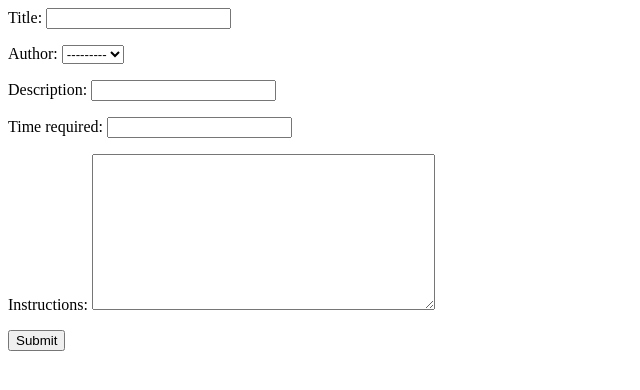
After one commit to dbobbgit/recipebox, a Django app: page /addrecipe/ in a window 1280 px wide. The commit adds this page. Shown: the top 390 px of the page, without its empty margins (0-640 px from the left). Run offline with Django 3.2, Linux system fonts and the light colour scheme; data that the repository does not hold is empty.

Commit message:
creates generic_form.html template to add author and recipes, clickable links on homepage to add recipes and authors with reverse to homepage after submit, endpoints in urls.py and new views

```diff
--- a/recipe_app/forms.py
+++ b/recipe_app/forms.py
@@ -15,7 +15,7 @@ Recipe:
     - Instructions: TextField
 """
 
-class Author(forms.ModelForm):
+class AddAuthorForm(forms.ModelForm):
     class Meta:
         model = Author
         fields = [
@@ -26,6 +26,6 @@ class Author(forms.ModelForm):
 class AddRecipeForm(forms.Form):
     title = forms.CharField(max_length=100)
     author = forms.ModelChoiceField(queryset=Author.objects.all())
-    description = forms.TextField(max_length=500)
+    description = forms.CharField(max_length=500)
     time_required = forms.CharField(max_length=50)
-    instructions = forms.TextField(widget=forms.Textarea)
+    instructions = forms.CharField(widget=forms.Textarea)
--- a/recipe_app/views.py
+++ b/recipe_app/views.py
@@ -1,7 +1,8 @@
-from django.shortcuts import render
+from django.shortcuts import render, reverse, HttpResponseRedirect
 
 # Create your views here.
 from recipe_app.models import Author, Recipe
+from recipe_app.forms import AddAuthorForm, AddRecipeForm
 
 def index(request):
     recipes = Recipe.objects.all()
@@ -16,3 +17,35 @@ def author_detail(request, author_id: int):
     author_recipes = Recipe.objects.filter(author=my_author)
     print(author_recipes[0].author)
     return render(request, 'author_detail.html', {'author': my_author, 'recipes': author_recipes})
+
+def add_recipe(req):
+    html = 'generic_form.html'
+
+    if req.method == 'POST':
+        form = AddRecipeForm(req.POST)
+        if form.is_valid():
+            data = form.cleaned_data
+            Recipe.objects.create(
+                title = data['title'],
+                author = data['author'],
+                description = data['description'],
+                time_required = data['time_required'],
+                instructions = data['instructions']
+            )
+            return HttpResponseRedirect(reverse("homepage"))
+
+    form = AddRecipeForm()
+
+    return render(req, html, {'form': form})
+
+def add_author(req):
+    html = 'generic_form.html'
+
+    if req.method == 'POST':
+        form = AddAuthorForm(req.POST)
+        form.save()
+        return HttpResponseRedirect(reverse("homepage"))
+
+    form = AddAuthorForm()
+
+    return render(req, html, {'form': form})
--- a/recipebox/urls.py
+++ b/recipebox/urls.py
@@ -19,10 +19,13 @@ from django.urls import path
 from recipe_app import views
 
 urlpatterns = [
+
+    path('', views.index, name="homepage"),
+    path('addrecipe/', views.add_recipe),
+    path('addauthor/', views.add_author),
     path('recipe/<int:recipe_id>/', views.recipe_detail),
     path('author/<int:author_id>/', views.author_detail),
-    path('', views.index),
-    path('admin/', admin.site.urls),
+    path('admin/', admin.site.urls)
 ]
 
 """
--- /dev/null
+++ b/templates/generic_form.html
@@ -0,0 +1,4 @@
+<form action="" method="post">
+	{% csrf_token %} {{ form.as_p }}
+	<input type="submit" value="Submit" />
+</form>
```
Also changed, not shown: recipe_app/models.py (+8 -0 lines), templates/index.html (+5 -5 lines).
